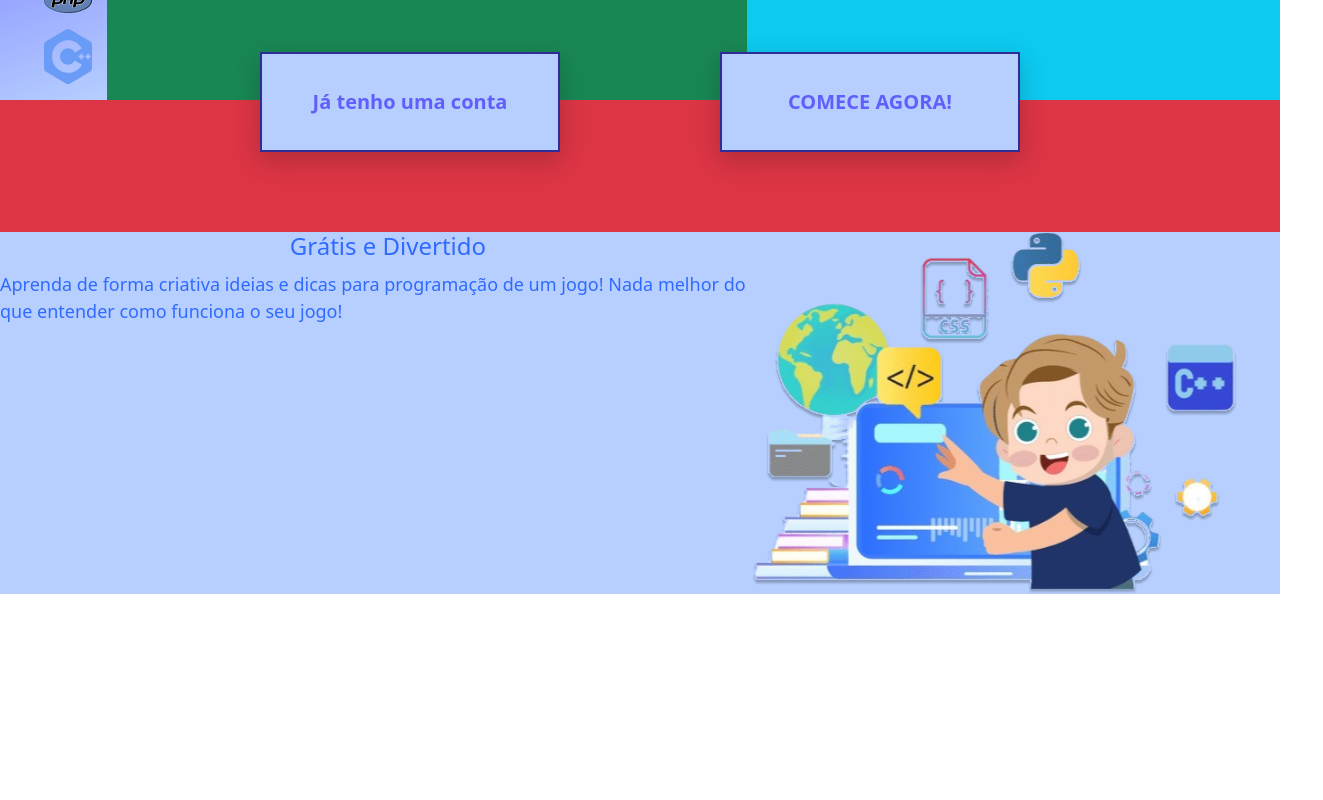
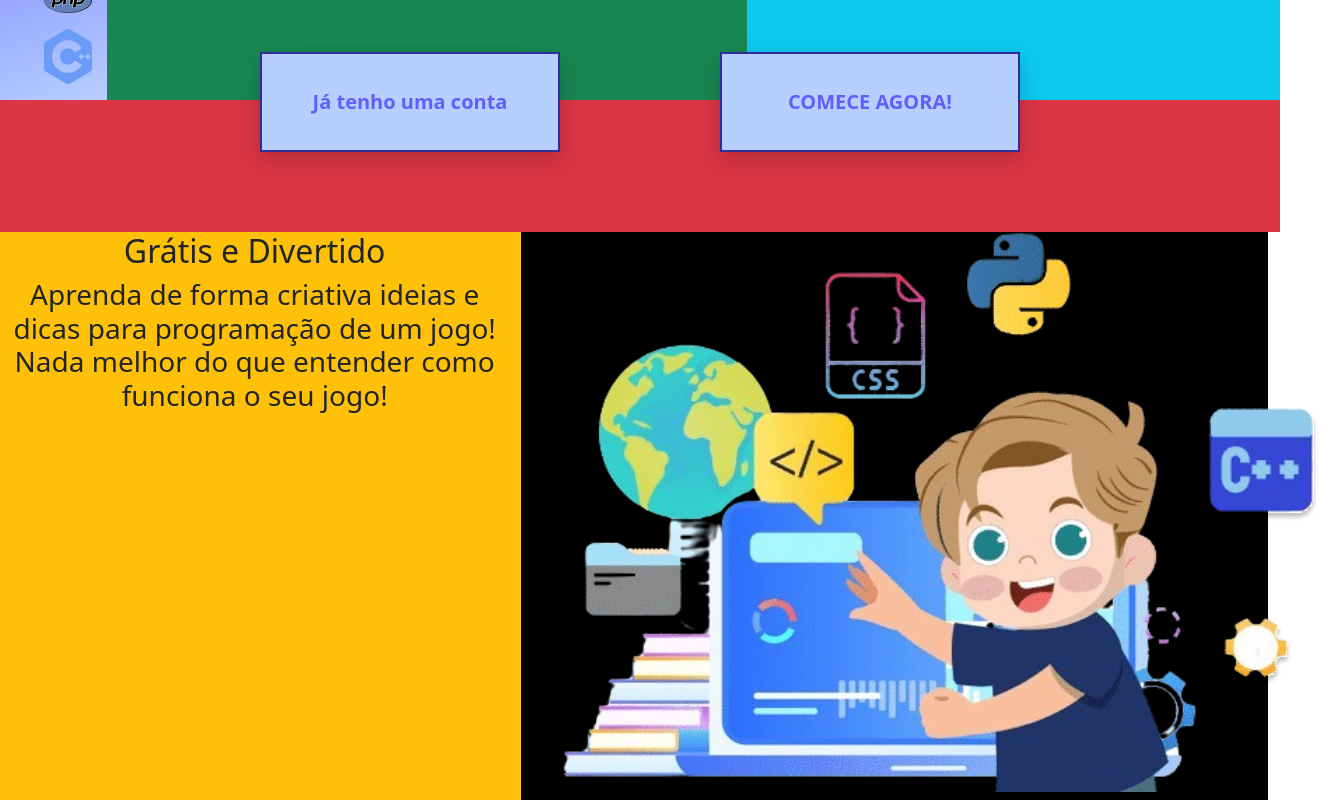
Before and after one commit to RenanFernandoRuiz/HelloWorld, a React (Vite) app in the folder client/: page / in a window 1280 px wide. Shown: the part 595-1395 px from the top of the page, 1323 px wide, since content can reach past the window. Before the commit the page ends 1189 px from the top, so only its background shows below. Built offline with nearby package versions, Linux system fonts and the light colour scheme.

Commit message:
Ajustes no Rest

```diff
--- a/client/src/components/rest/Rest.jsx
+++ b/client/src/components/rest/Rest.jsx
@@ -1,19 +1,17 @@
-import styles from "./rest.module.css";
+import "./rest.css";
 import sim from "../../assets/sim.svg";
 
 const Rest = () => {
   return (
-    <div className={styles.resto}>
-      <div className={styles.restexto}>
+    <div className="resto bg-info d-flex row ">
+      <div className="restexto bg-warning col-5">
         <h2>Grátis e Divertido</h2>
         <h3>
-          Aprenda de forma criativa ideias
-           e dicas para programação de um jogo!
-          Nada melhor do que entender
-           como funciona o seu jogo!
+          Aprenda de forma criativa ideias e dicas para programação de um jogo!
+          Nada melhor do que entender como funciona o seu jogo!
         </h3>
       </div>
-      <div className={styles.sim}>
+      <div className="sim bg-black m-0 col-7">
         <img src={sim} alt="" />
       </div>
     </div>
--- /dev/null
+++ b/client/src/components/rest/rest.css
@@ -0,0 +1,8 @@
+.resto {
+  margin-top: 0;
+  top: 0;
+  display: flex;
+  flex-direction: row;
+  background: var(--main-color);
+  width: 100%;
+}
--- a/client/src/components/rest/rest.module.css
+++ /dev/null
@@ -1,38 +0,0 @@
-.resto {
-  margin-top: 0;
-  top: 0;
-  display: flex;
-  flex-direction: row;
-  background: var(--main-color);
-  width: 100%;
-}
-
-.resto {
-  display: flex;
-  left: 0;
-}
-
-.restexto {
-  text-align: left;
-  color: #306aff;
-}
-
-.restexto h2 {
-  display: flex;
-  margin-bottom: 10px;
-  font-size: 24px;
-  align-items: center;
-  justify-content: center;
-}
-
-.restexto h3 {
-  display: flex;
-  align-items: center;
-  font-size: 18px;
-  line-height: 1.5;
-  white-space: pre-wrap;
-}
-.sim img {
-  width: 100%;
-  margin-left: -5em;
-}
```
